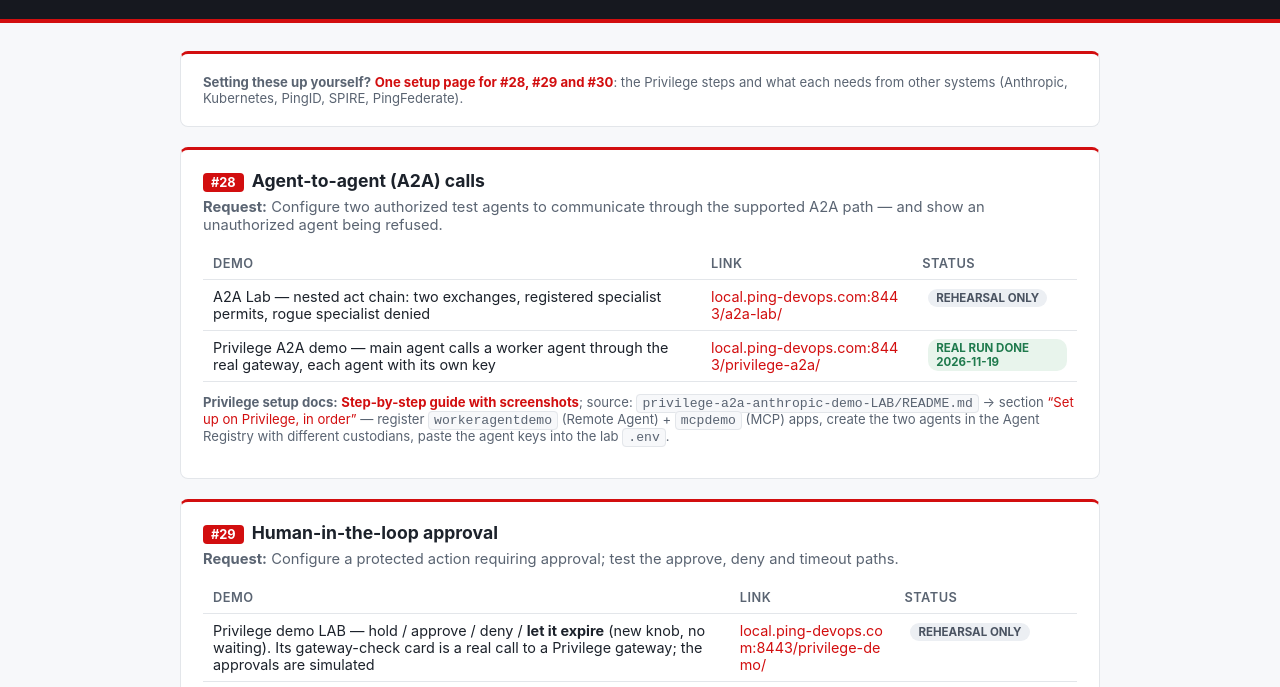
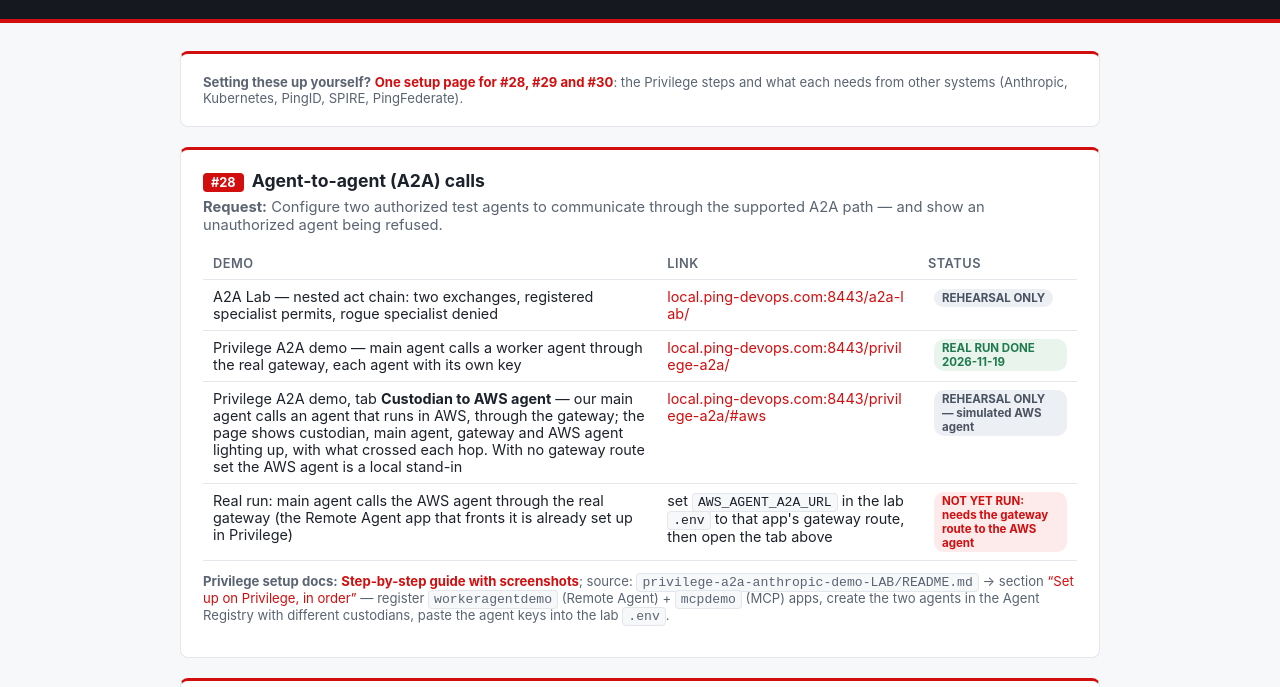
Before and after one commit to curtismu7/nyl-demo-starter, a plain HTML site: page index.html in a window 1280 px wide. Shown: the part 83-770 px from the top of the page. Drawn offline with Linux system fonts and the light colour scheme.

Commit message:
#28: add the Custodian to AWS agent tab (rehearsal, simulated AWS agent) and the real run as NOT YET RUN
Two rows join the existing #28 table; the verified real flow (main agent to worker through the gateway) is unchanged.
The AWS tab runs against a local stand-in until the gateway route to the AWS agent is set, so it is REHEARSAL ONLY here,
and the real run is listed as NOT YET RUN.

```diff
--- a/index.html
+++ b/index.html
@@ -56,6 +56,16 @@
         <td>Privilege A2A demo &mdash; main agent calls a worker agent through the real gateway, each agent with its own key</td>
         <td><a href="https://local.ping-devops.com:8443/privilege-a2a/" target="_blank" rel="noopener noreferrer">local.ping-devops.com:8443/privilege-a2a/</a></td>
         <td><span class="badge real">REAL RUN DONE 2026-11-19</span></td>
+      </tr>
+      <tr>
+        <td>Privilege A2A demo, tab <b>Custodian to AWS agent</b> &mdash; our main agent calls an agent that runs in AWS, through the gateway; the page shows custodian, main agent, gateway and AWS agent lighting up, with what crossed each hop. With no gateway route set the AWS agent is a local stand-in</td>
+        <td><a href="https://local.ping-devops.com:8443/privilege-a2a/#aws" target="_blank" rel="noopener noreferrer">local.ping-devops.com:8443/privilege-a2a/#aws</a></td>
+        <td><span class="badge rehearsal">REHEARSAL ONLY &mdash; simulated AWS agent</span></td>
+      </tr>
+      <tr>
+        <td>Real run: main agent calls the AWS agent through the real gateway (the Remote Agent app that fronts it is already set up in Privilege)</td>
+        <td>set <code>AWS_AGENT_A2A_URL</code> in the lab <code>.env</code> to that app's gateway route, then open the tab above</td>
+        <td><span class="badge owner">NOT YET RUN: needs the gateway route to the AWS agent</span></td>
       </tr>
     </table>
     <p class="note"><b>Privilege setup docs:</b> <a href="guides/28-a2a.html"><b>Step-by-step guide with screenshots</b></a>; source: <code>privilege-a2a-anthropic-demo-LAB/README.md</code> &rarr; section
```
